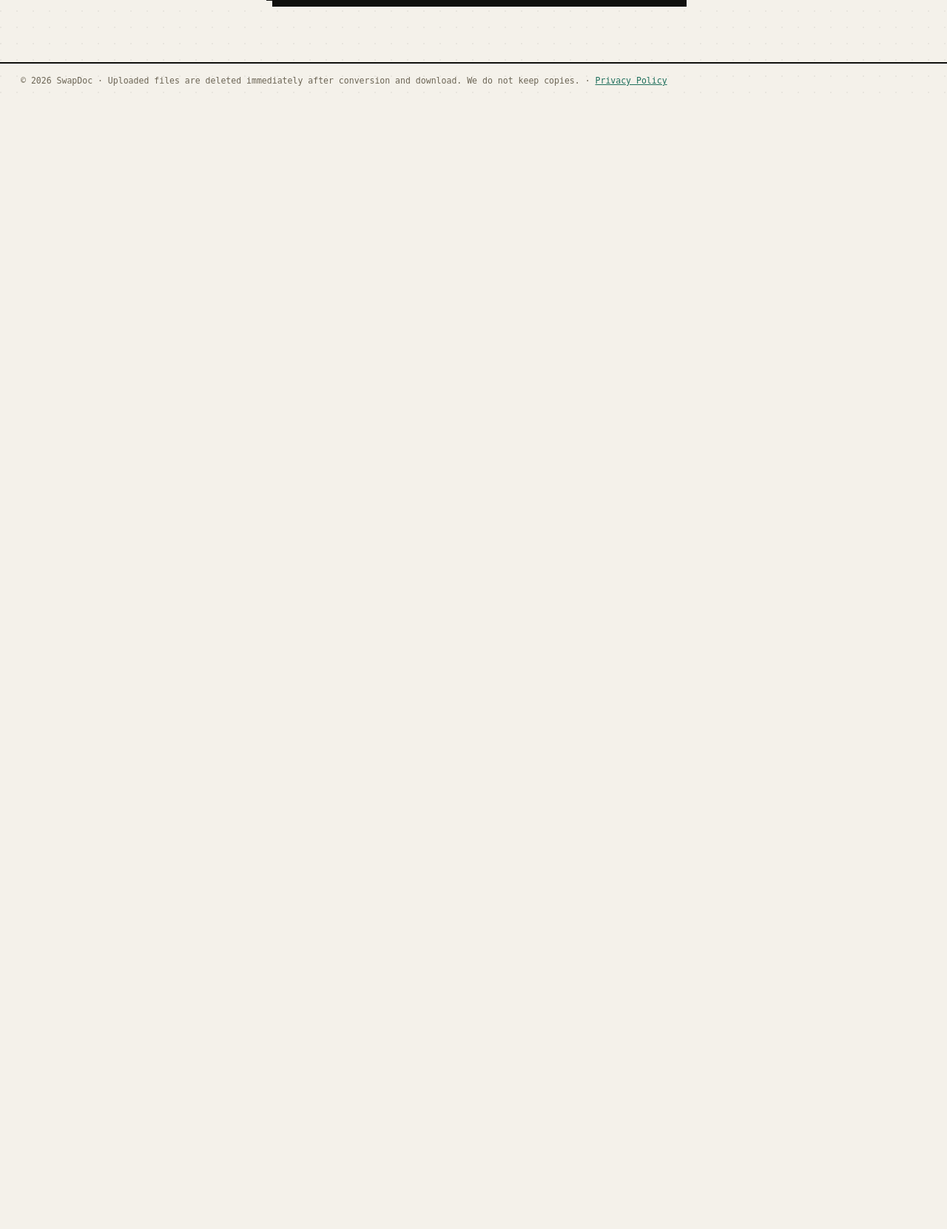
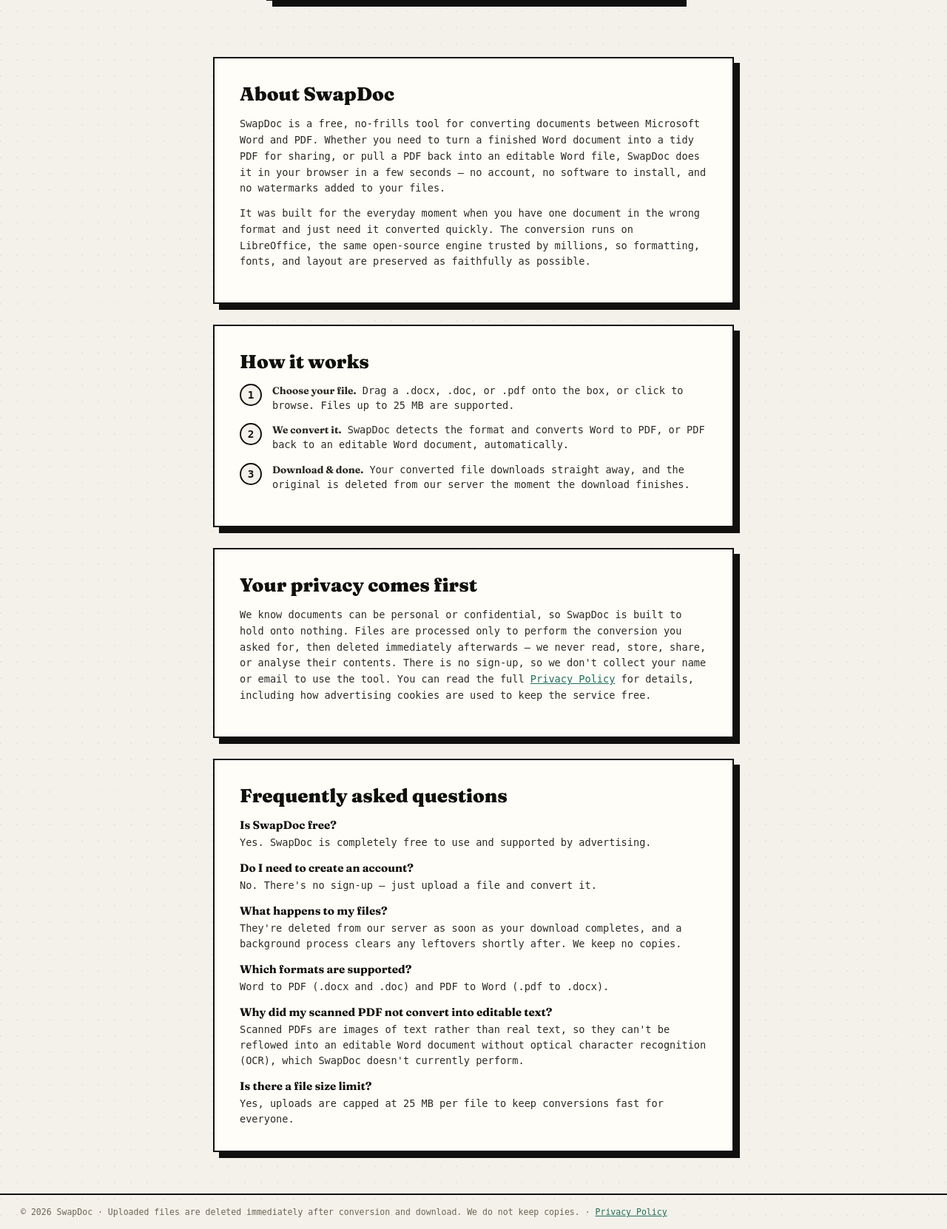
Before and after one commit to JoeBishop03/swapdoc, a Flask app: page / in a window 1280 px wide. Shown: the part 668-2330 px from the top of the page at 74% size. Before the commit the page ends 784 px from the top, so only its background shows below. Run offline with Flask 3, Linux system fonts and the light colour scheme; parts of the project's set-up code (start-up, migrations or seed data) failed here and were passed over; some web fonts are replaced.

Commit message:
Update index.html
google disclosure

```diff
--- a/templates/index.html
+++ b/templates/index.html
@@ -74,6 +74,25 @@
   .badges>div{flex:1 1 130px;}
   .badges b{color:var(--ink);}
   footer{border-top:2px solid var(--ink);padding:16px 28px;font-size:.72rem;color:#6c6555;}
+  .content{max-width:760px;margin:0 auto;padding:8px 28px 56px;}
+  .content section{
+    background:#fffdf8;border:2px solid var(--ink);box-shadow:8px 8px 0 var(--ink);
+    padding:32px 34px;margin-top:28px;
+  }
+  .content h2{font-family:"Fraunces",serif;font-weight:900;font-size:1.6rem;margin-bottom:14px;}
+  .content h3{font-family:"Fraunces",serif;font-weight:700;font-size:1.05rem;margin:18px 0 6px;}
+  .content p{font-size:.85rem;line-height:1.6;margin-bottom:12px;color:#2b2a26;}
+  .steps{counter-reset:step;margin:6px 0 4px;}
+  .steps .step{display:flex;gap:14px;align-items:flex-start;margin-bottom:14px;}
+  .steps .num{
+    flex:0 0 auto;width:30px;height:30px;border:2px solid var(--ink);border-radius:50%;
+    display:flex;align-items:center;justify-content:center;font-weight:700;font-size:.9rem;
+    background:var(--paper);
+  }
+  .steps .step p{margin:0;font-size:.85rem;line-height:1.45;}
+  .steps .step strong{font-family:"Fraunces",serif;}
+  .faq dt{font-family:"Fraunces",serif;font-weight:700;font-size:.95rem;margin-top:14px;}
+  .faq dd{margin:4px 0 0;font-size:.85rem;line-height:1.55;color:#2b2a26;}
   .spin{display:inline-block;width:12px;height:12px;border:2px solid var(--ink);border-top-color:transparent;border-radius:50%;animation:s .7s linear infinite;vertical-align:middle;margin-right:6px;}
   @keyframes s{to{transform:rotate(360deg)}}
 </style>
@@ -126,6 +145,68 @@
   </aside>
 </div>
 
+<div class="content">
+  <section>
+    <h2>About SwapDoc</h2>
+    <p>SwapDoc is a free, no-frills tool for converting documents between Microsoft Word
+    and PDF. Whether you need to turn a finished Word document into a tidy PDF for sharing,
+    or pull a PDF back into an editable Word file, SwapDoc does it in your browser in a few
+    seconds — no account, no software to install, and no watermarks added to your files.</p>
+    <p>It was built for the everyday moment when you have one document in the wrong format
+    and just need it converted quickly. The conversion runs on LibreOffice, the same
+    open-source engine trusted by millions, so formatting, fonts, and layout are preserved
+    as faithfully as possible.</p>
+  </section>
+
+  <section>
+    <h2>How it works</h2>
+    <div class="steps">
+      <div class="step"><div class="num">1</div><p><strong>Choose your file.</strong>
+      Drag a <code>.docx</code>, <code>.doc</code>, or <code>.pdf</code> onto the box, or
+      click to browse. Files up to 25&nbsp;MB are supported.</p></div>
+      <div class="step"><div class="num">2</div><p><strong>We convert it.</strong>
+      SwapDoc detects the format and converts Word to PDF, or PDF back to an editable Word
+      document, automatically.</p></div>
+      <div class="step"><div class="num">3</div><p><strong>Download &amp; done.</strong>
+      Your converted file downloads straight away, and the original is deleted from our
+      server the moment the download finishes.</p></div>
+    </div>
+  </section>
+
+  <section>
+    <h2>Your privacy comes first</h2>
+    <p>We know documents can be personal or confidential, so SwapDoc is built to hold onto
+    nothing. Files are processed only to perform the conversion you asked for, then deleted
+    immediately afterwards — we never read, store, share, or analyse their contents. There
+    is no sign-up, so we don't collect your name or email to use the tool. You can read the
+    full <a href="/privacy" style="color:var(--accent2);">Privacy Policy</a> for details,
+    including how advertising cookies are used to keep the service free.</p>
+  </section>
+
+  <section>
+    <h2>Frequently asked questions</h2>
+    <dl class="faq">
+      <dt>Is SwapDoc free?</dt>
+      <dd>Yes. SwapDoc is completely free to use and supported by advertising.</dd>
+      <dt>Do I need to create an account?</dt>
+      <dd>No. There's no sign-up — just upload a file and convert it.</dd>
+      <dt>What happens to my files?</dt>
+      <dd>They're deleted from our server as soon as your download completes, and a
+      background process clears any leftovers shortly after. We keep no copies.</dd>
+      <dt>Which formats are supported?</dt>
+      <dd>Word to PDF (<code>.docx</code> and <code>.doc</code>) and PDF to Word
+      (<code>.pdf</code> to <code>.docx</code>).</dd>
+      <dt>Why did my scanned PDF not convert into editable text?</dt>
+      <dd>Scanned PDFs are images of text rather than real text, so they can't be reflowed
+      into an editable Word document without optical character recognition (OCR), which
+      SwapDoc doesn't currently perform.</dd>
+      <dt>Is there a file size limit?</dt>
+      <dd>Yes, uploads are capped at 25&nbsp;MB per file to keep conversions fast for
+      everyone.</dd>
+    </dl>
+  </section>
+</div>
+
 <footer>© <span id="yr"></span> SwapDoc · Uploaded files are deleted immediately after conversion and download. We do not keep copies. · <a href="/privacy" style="color:var(--accent2);">Privacy Policy</a></footer>
 
 <script>
```
